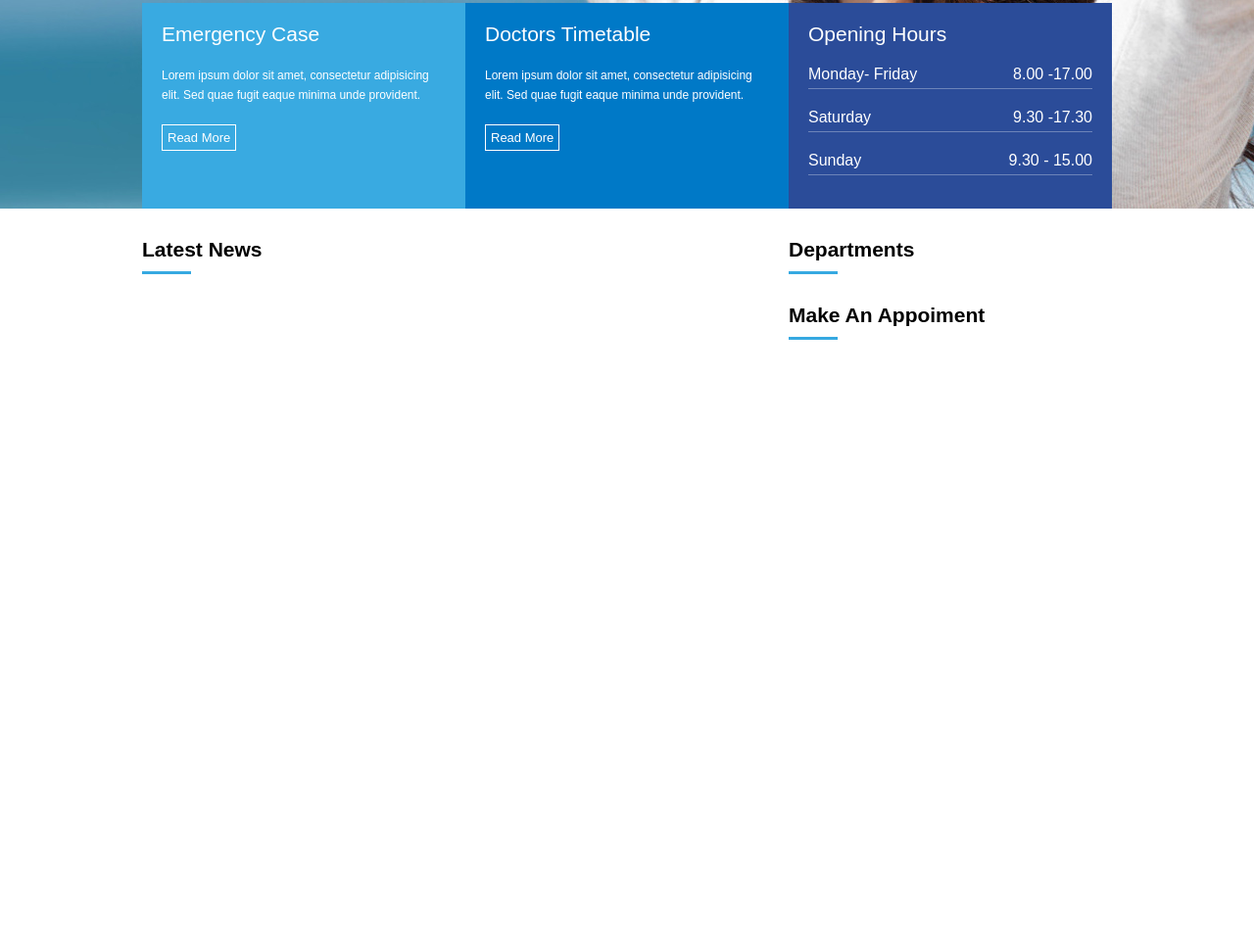
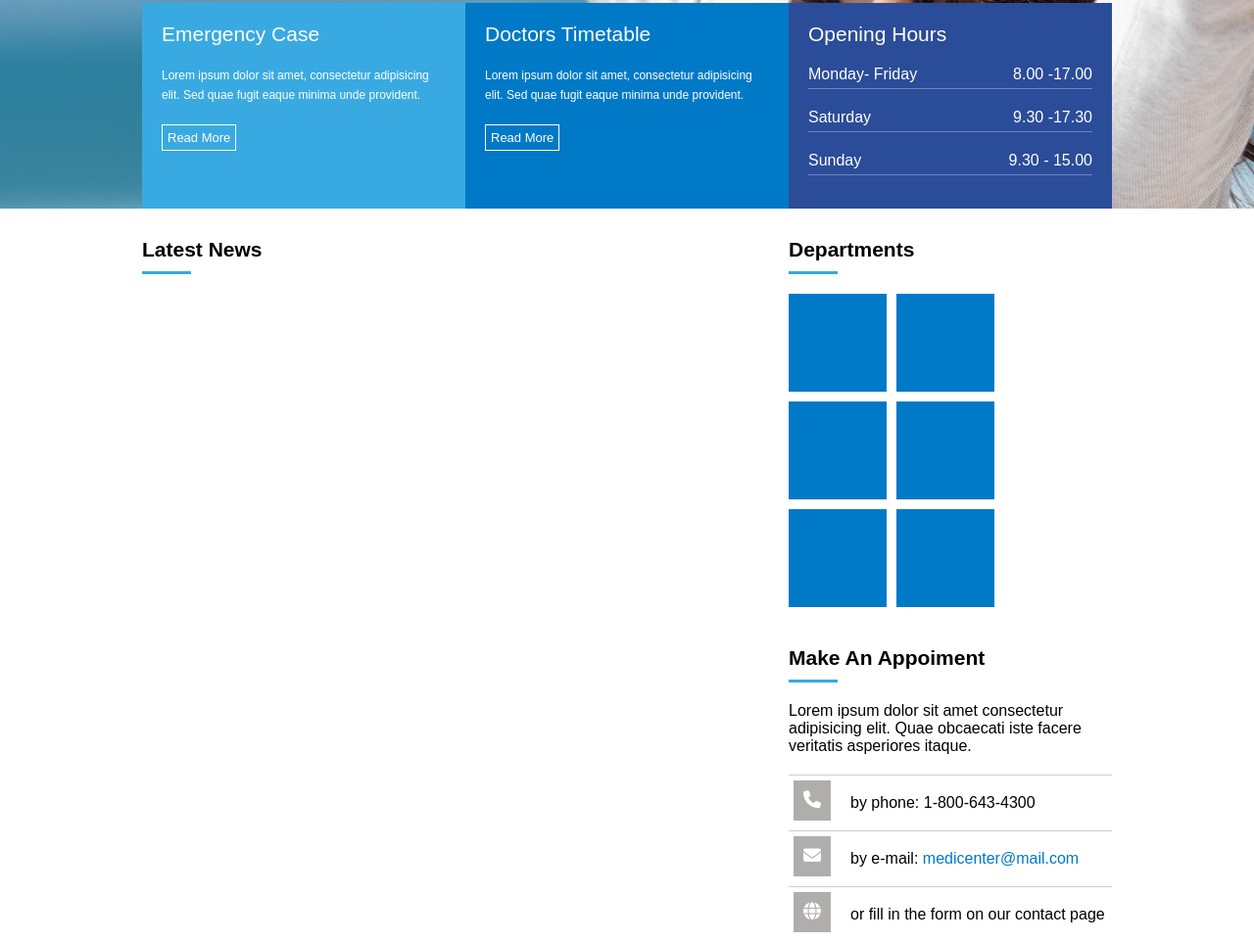
Before and after one commit to mari-moreira/MediCenter, a plain HTML site: page index.html in a window 1280 px wide. Shown: the part 577-1539 px from the top of the page at 98% size. Before the commit the page ends 944 px from the top, so only its background shows below. Drawn offline with Linux system fonts and the light colour scheme; files whose address does not match are found by name.

Commit message:
Adição dos departamentos e contatos na seção Aside

```diff
--- a/index.html
+++ b/index.html
@@ -9,6 +9,8 @@
     <link rel="shortcut icon" href="./src/assets/images/favicon-32x32.png" type="image/x-icon">
     <!--Css-->
     <link rel="stylesheet" href="./src/assets/CSS/styles.css">
+    <!--Fontwesome-->
+    <script src="https://kit.fontawesome.com/45f1f467a1.js" crossorigin="anonymous"></script>
     <title>MediCenter</title>
 </head>
 
@@ -100,7 +102,7 @@
 
     </section>
 
-
+    <!--Main -->
     <section id="geral">
         <div class="container">
             <section>
@@ -116,6 +118,7 @@
                     </div>
                 </div>
             </section>
+            <!--Lateral -->
             <aside>
                 <div class="widget">
                     <div class="widget_title">
@@ -125,7 +128,18 @@
                         <div class="widget_title_bar"></div>
                     </div>
                     <div class="widget_body">
-
+                        <div class="widget_depart">
+                            <div class="widget_depart_internal"></div>
+                            <div class="widget_depart_internal"></div>
+                        </div>
+                        <div class="widget_depart">
+                            <div class="widget_depart_internal"></div>
+                            <div class="widget_depart_internal"></div>
+                        </div>
+                        <div class="widget_depart">
+                            <div class="widget_depart_internal"></div>
+                            <div class="widget_depart_internal"></div>
+                        </div>
                     </div>
                 </div>
                 <div class="widget">
@@ -136,7 +150,34 @@
                         <div class="widget_title_bar"></div>
                     </div>
                     <div class="widget_body">
-
+                        <div class="appoiment_resume">
+                            Lorem ipsum dolor sit amet consectetur adipisicing elit. Quae obcaecati iste facere
+                            veritatis asperiores itaque.
+                        </div>
+                        <div class="appoiment_icones">
+                            <div class="appoiment_icone">
+                                <i class="fa-solid fa-phone"></i>
+                            </div>
+                            <div class="appoimento_text">
+                                by phone: 1-800-643-4300
+                            </div>
+                        </div>
+                        <div class="appoiment_icones">
+                            <div class="appoiment_icone">
+                                <i class="fas fa-envelope"></i>
+                            </div>
+                            <div class="appoimento_text">
+                                by e-mail: <a href="mailto:medicenter@mail.com">medicenter@mail.com</a>
+                            </div>
+                        </div>
+                        <div class="appoiment_icones">
+                            <div class="appoiment_icone">
+                                <i class="fas fa-globe"></i>
+                            </div>
+                            <div class="appoimento_text">
+                                or fill in the form on our contact page
+                            </div>
+                        </div>
                     </div>
                 </div>
             </aside>
--- a/src/assets/CSS/styles.css
+++ b/src/assets/CSS/styles.css
@@ -177,3 +177,66 @@ nav a:hover {
     margin-top: 10px;
     background-color: #36a9e1;
 }
+
+.widget_depart {
+    display: flex;
+    flex-wrap: wrap;
+}
+
+.widget_depart_internal {
+    background-color: #0079C7;
+    width: 100px;
+    height: 100px;
+    margin: 0px 10px 10px 0;
+    transition: all 0.5s ease-in-out;
+}
+
+.widget_depart_internal:hover {
+    background-color: #2B4C99;
+    cursor: pointer;
+}
+
+.appoiment_resume {
+    margin-bottom: 20px;
+}
+
+.appoiment_icones {
+    display: flex;
+    align-items: center;
+    border-top: 1px solid #ccc;
+    padding: 5px;
+}
+
+
+
+.appoiment_icone {
+    background-color: #b0adad;
+    color: #fff;
+    padding: 10px;
+    margin-bottom: 5px;
+    font-size: 18px;
+    transition: all 0.5s ease-out;
+}
+
+.appoiment_icone:hover {
+    background-color: #0079C7;
+    cursor: pointer;
+
+}
+
+.appoimento_text {
+    margin-left: 20px;
+}
+
+.appoimento_text a {
+    color: #0079C7;
+    text-decoration: none;
+    transition: all 0.5s ease;
+    padding-bottom: 5px;
+}
+
+.appoimento_text a:hover {
+
+    border-bottom: 2px dotted #0079C7;
+
+}
```
